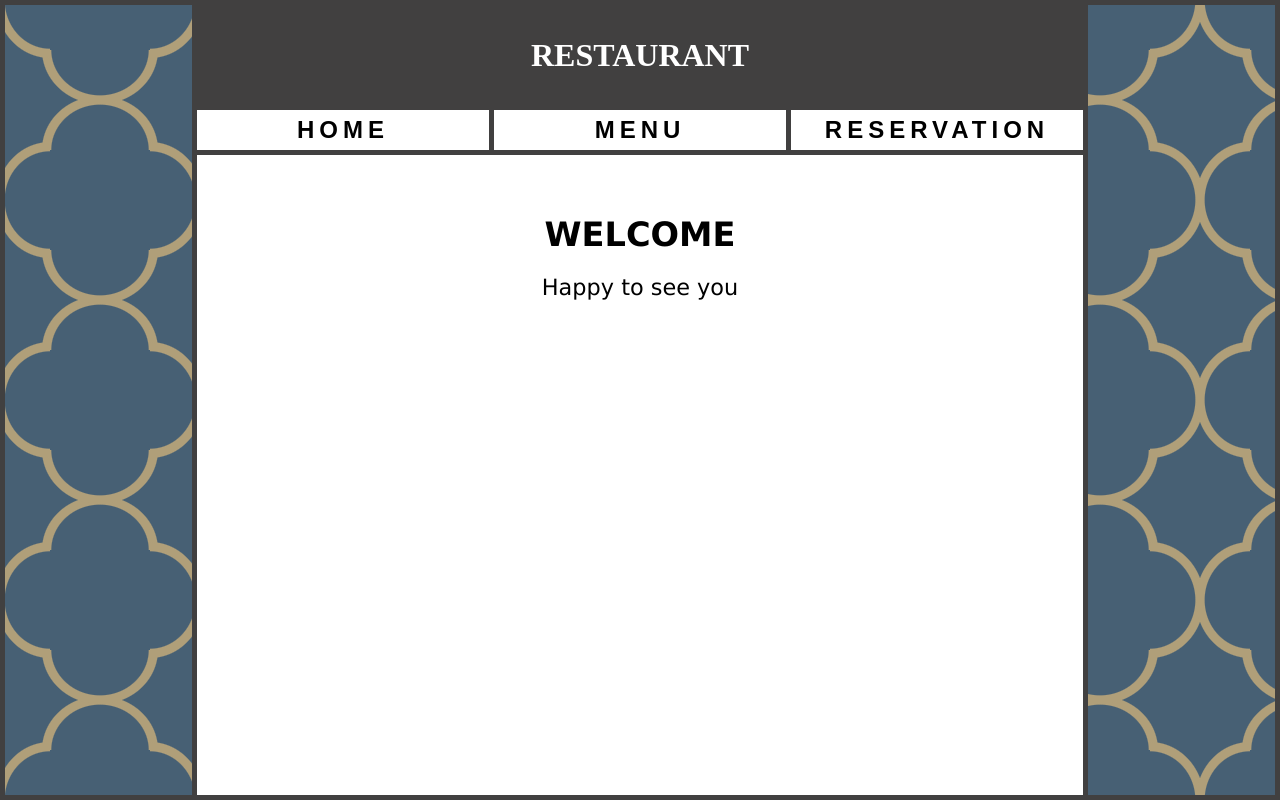
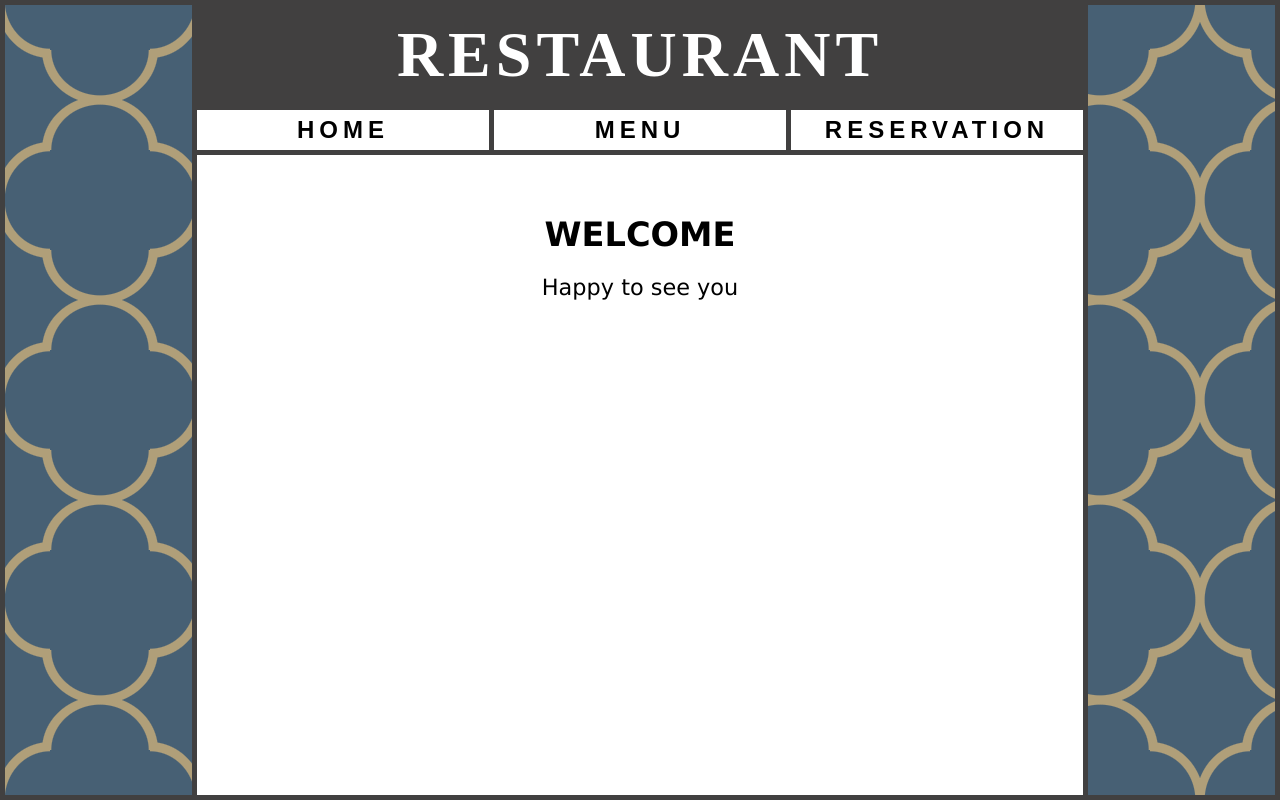
Before and after one commit to DPlauder/Restaurant, a website built with webpack: page dist/index.html in a window 1280 px wide. Built offline with Linux system fonts and the light colour scheme.

Commit message:
css update

```diff
--- a/src/style.css
+++ b/src/style.css
@@ -19,7 +19,9 @@ body {
 }
 .kopf h1 {
     color: white;
+    font-size: 4em;
     font-weight: bold;
+    letter-spacing: 5px;
 }
 .nav_bar {
     height: 50px;
```
Also changed, not shown: dist/main.js.
